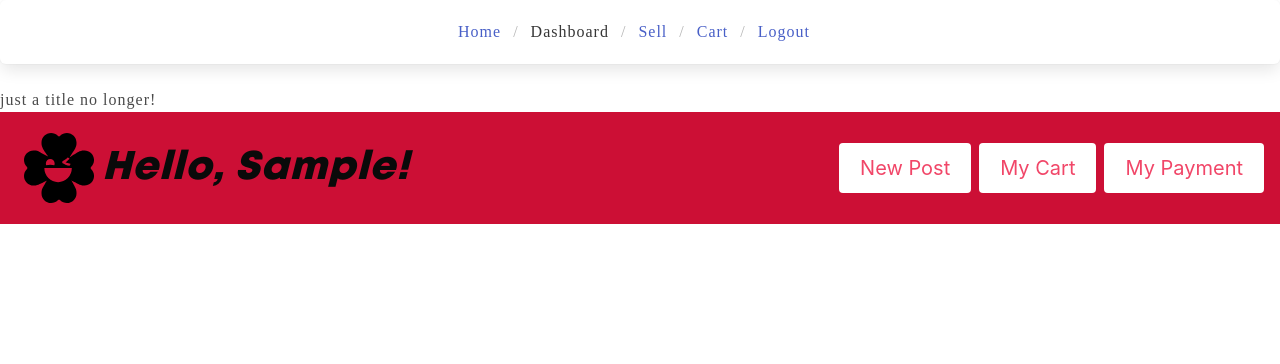
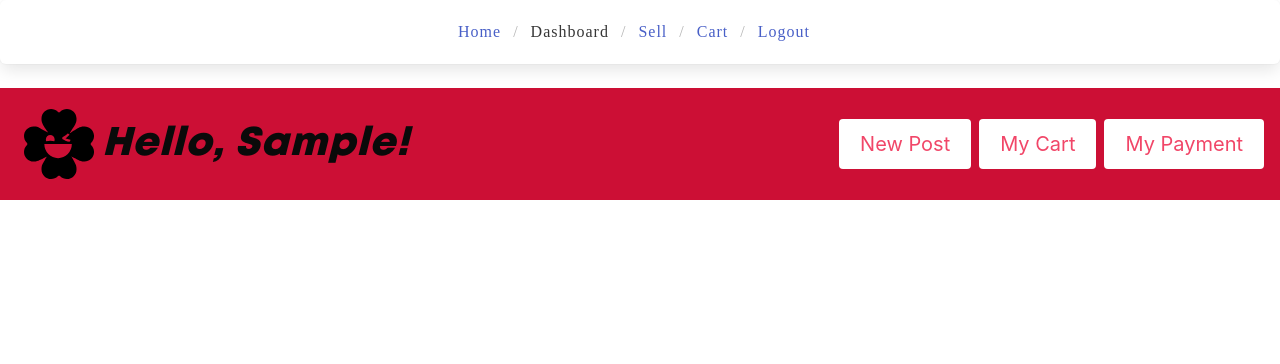
Before and after one commit to sarahflynn-dev/thriftelmore, a Flask app: page /success in a window 1280 px wide. Shown: the top 364 px of the page. Run offline with Flask 3, Linux system fonts and the light colour scheme; the visitor is signed in with stand-in values (Sample User, id 1); tables that the repository leaves empty or names only in its code hold one stand-in row (values such as "Sample post"); some libraries are stand-ins or nearby versions.

Commit message:
Add files via upload

```diff
--- a/flask_app/templates/dashboard.html
+++ b/flask_app/templates/dashboard.html
@@ -39,7 +39,7 @@
 </nav>
 
 <body style="font-family: coolvetica; letter-spacing: 1px;">
-    just a title no longer!
+    <!-- just a title no longer! -->
     <div class="p-4 has-background-danger-dark has-text-black pb-3">
         <div style="font-family: mont;" class="d-flex justify-content-between align-items-center" id="title" onmousedown="refresh()" onmouseup="reset()">
             <div class="d-flex">
```
